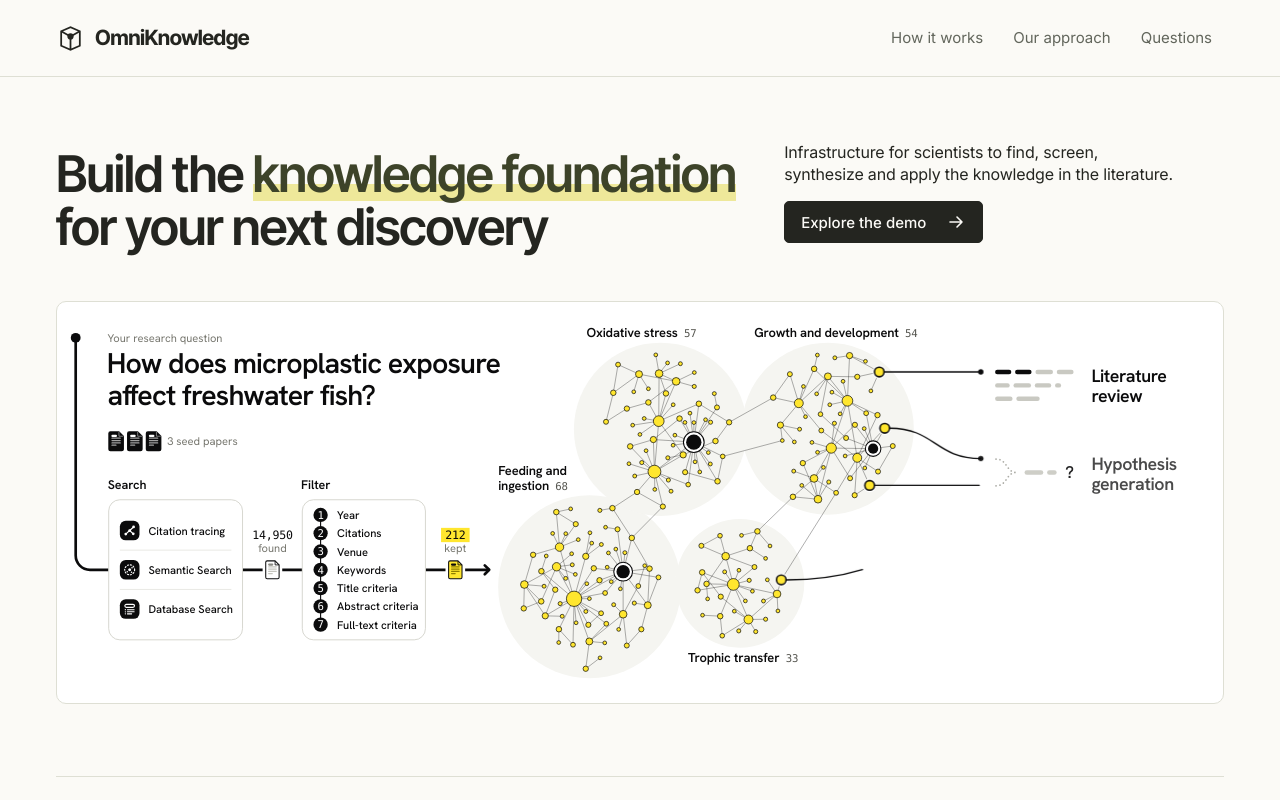
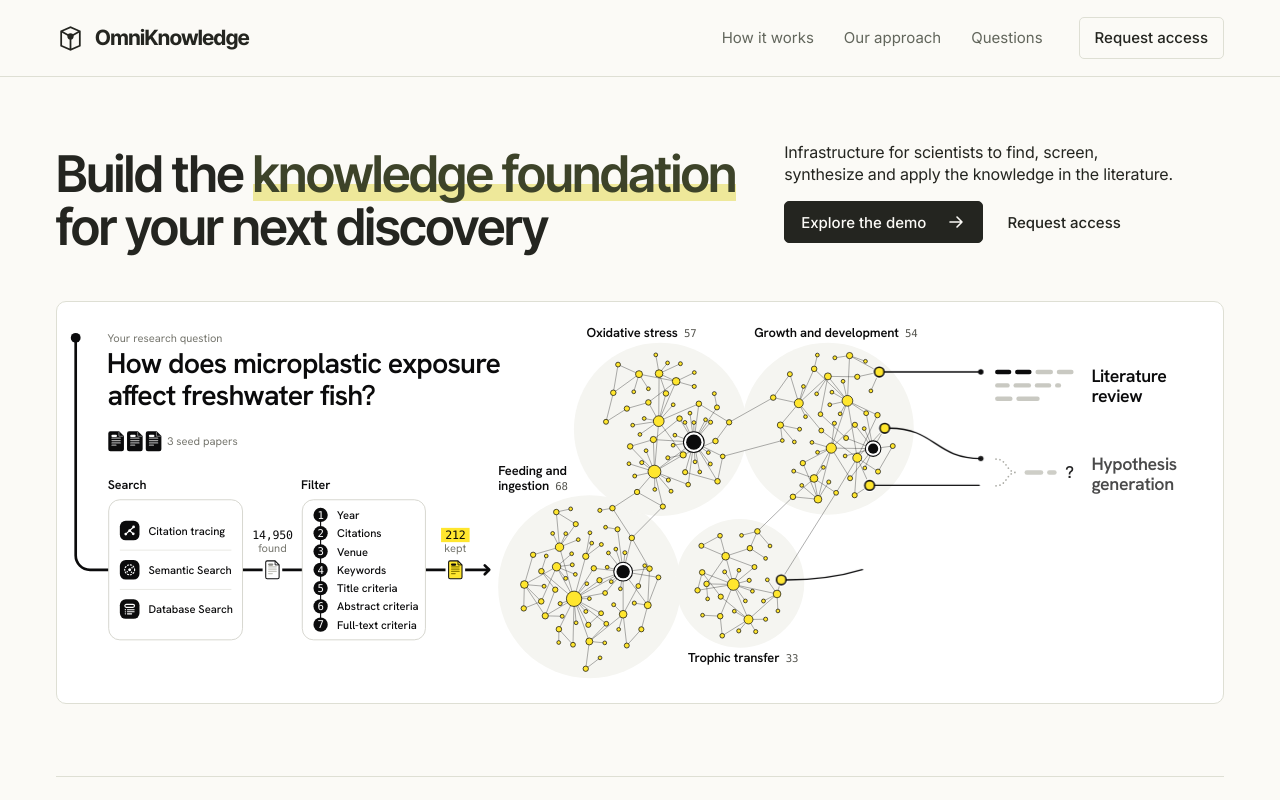
Before and after one commit to COLA-Laboratory/OmniKnowledge, a plain HTML site: page index.html in a window 1280 px wide. Shown: the top 800 px of the page. Drawn offline with Linux system fonts and the light colour scheme.

Commit message:
Add published access request form to landing page

```diff
--- a/index.html
+++ b/index.html
@@ -31,6 +31,7 @@
   <nav class="wrap nav" aria-label="Main">
     <a class="brand" href="#top"><svg viewBox="0 0 28 28" aria-hidden="true"><path d="M5 7 14 3l9 4v14l-9 4-9-4V7Zm0 0 9 5 9-5M14 12v13" fill="none" stroke="currentColor" stroke-width="1.7"/><circle cx="14" cy="12" r="3" fill="currentColor"/></svg>OmniKnowledge</a>
     <div class="nav-links"><a href="#search">How it works</a><a href="#features">Our approach</a><a href="#questions">Questions</a></div>
+    <a class="button" href="https://docs.google.com/forms/d/e/1FAIpQLSfP9cpCi9eRetU46_qqT8IDZWNAUm2WPRN8vKtpMse3wv3n2g/viewform?usp=sharing&amp;ouid=100942124864768633413" target="_blank" rel="noopener">Request access</a>
   </nav>
 </header>
 <main>
@@ -41,6 +42,7 @@
         <p>Infrastructure for scientists to find, screen, synthesize and apply the knowledge in the literature.</p>
         <div class="actions">
           <a class="button primary" href="https://omniknowledge-demo-agent4sci.netlify.app/" target="_blank" rel="noopener">Explore the demo<svg viewBox="0 0 20 20" aria-hidden="true"><path d="M4 10h12m-5-5 5 5-5 5" fill="none" stroke="currentColor" stroke-width="1.6" stroke-linecap="round" stroke-linejoin="round"/></svg></a>
+          <a class="text-button" href="https://docs.google.com/forms/d/e/1FAIpQLSfP9cpCi9eRetU46_qqT8IDZWNAUm2WPRN8vKtpMse3wv3n2g/viewform?usp=sharing&amp;ouid=100942124864768633413" target="_blank" rel="noopener">Request access</a>
         </div>
       </div>
     </div>
```
